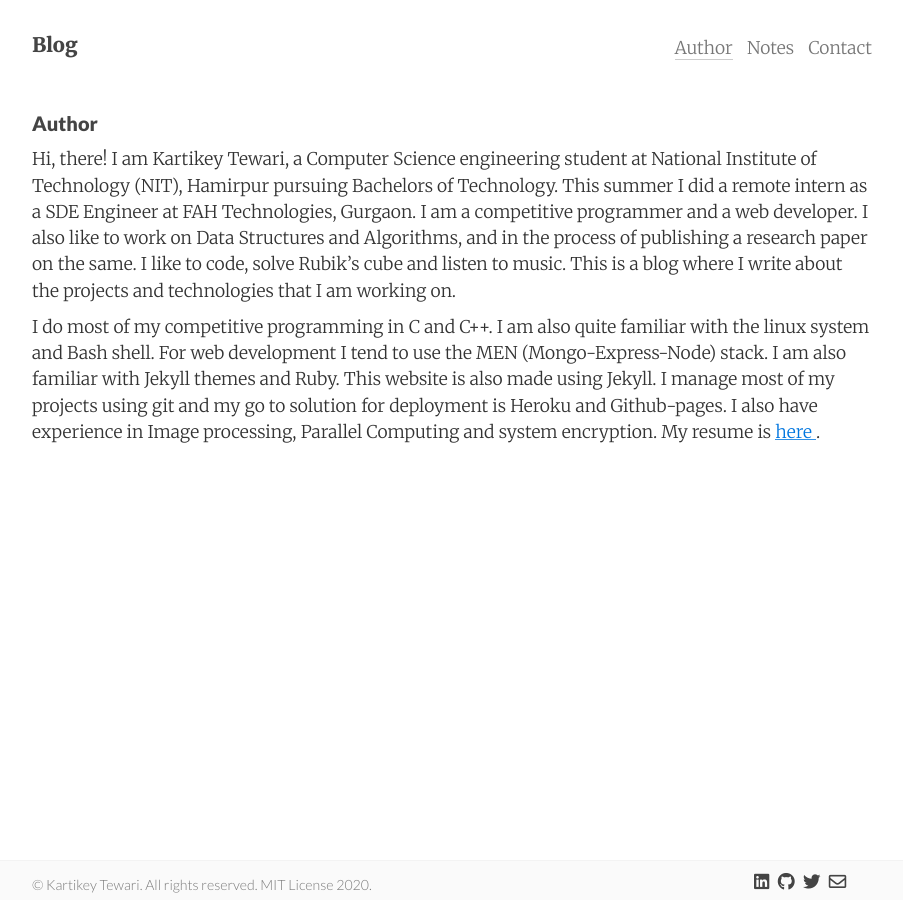
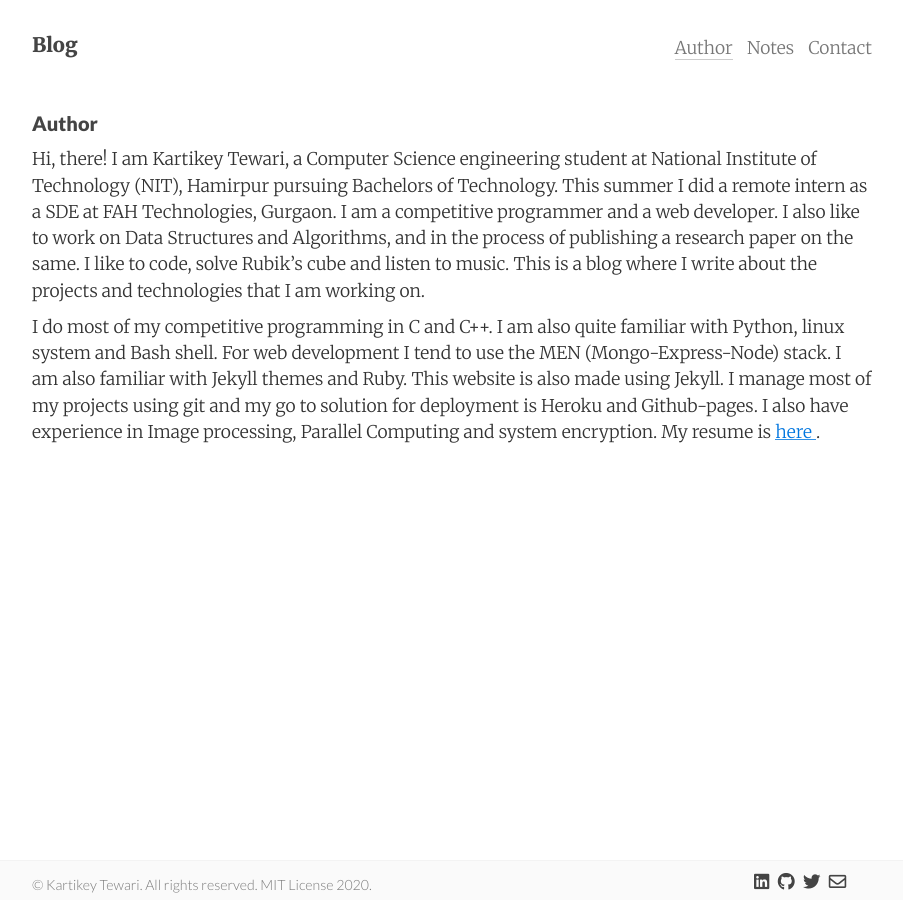
Before and after one commit to kartikeytewari/kartikeytewari.github.io, a Jekyll site: the page built from about.md, in a window 1280 px wide. Shown: the whole page, without its empty margins (188-1091 px from the left). Built offline with Jekyll 4.4.1, drawn with Linux system fonts in a browser that asks for light colours; nearby versions of some CDN libraries; comment, search, counter and statistics services are not loaded.

Commit message:
update about

```diff
--- a/about.md
+++ b/about.md
@@ -5,6 +5,6 @@
 tags: author
 ---
 
-Hi, there! I am Kartikey Tewari, a Computer Science engineering student at National Institute of Technology (NIT), Hamirpur pursuing Bachelors of Technology. This summer I did a remote intern as a SDE Engineer at FAH Technologies, Gurgaon. I am a competitive programmer and a web developer. I also like to work on Data Structures and Algorithms, and in the process of publishing a research paper on the same. I like to code, solve Rubik's cube and listen to music. This is a blog where I write about the projects and technologies that I am working on.
+Hi, there! I am Kartikey Tewari, a Computer Science engineering student at National Institute of Technology (NIT), Hamirpur pursuing Bachelors of Technology. This summer I did a remote intern as a SDE at FAH Technologies, Gurgaon. I am a competitive programmer and a web developer. I also like to work on Data Structures and Algorithms, and in the process of publishing a research paper on the same. I like to code, solve Rubik's cube and listen to music. This is a blog where I write about the projects and technologies that I am working on.
 
-I do most of my competitive programming in C and C++. I am also quite familiar with the linux system and Bash shell. For web development I tend to use the MEN (Mongo-Express-Node) stack. I am also familiar with Jekyll themes and Ruby. This website is also made using Jekyll. I manage most of my projects using git and my go to solution for deployment is Heroku and Github-pages. I also have experience in Image processing, Parallel Computing and system encryption. My resume is <a href="/blog/resume.pdf"> here </a>.
+I do most of my competitive programming in C and C++. I am also quite familiar with Python, linux system and Bash shell. For web development I tend to use the MEN (Mongo-Express-Node) stack. I am also familiar with Jekyll themes and Ruby. This website is also made using Jekyll. I manage most of my projects using git and my go to solution for deployment is Heroku and Github-pages. I also have experience in Image processing, Parallel Computing and system encryption. My resume is <a href="/blog/resume.pdf"> here </a>.
```
